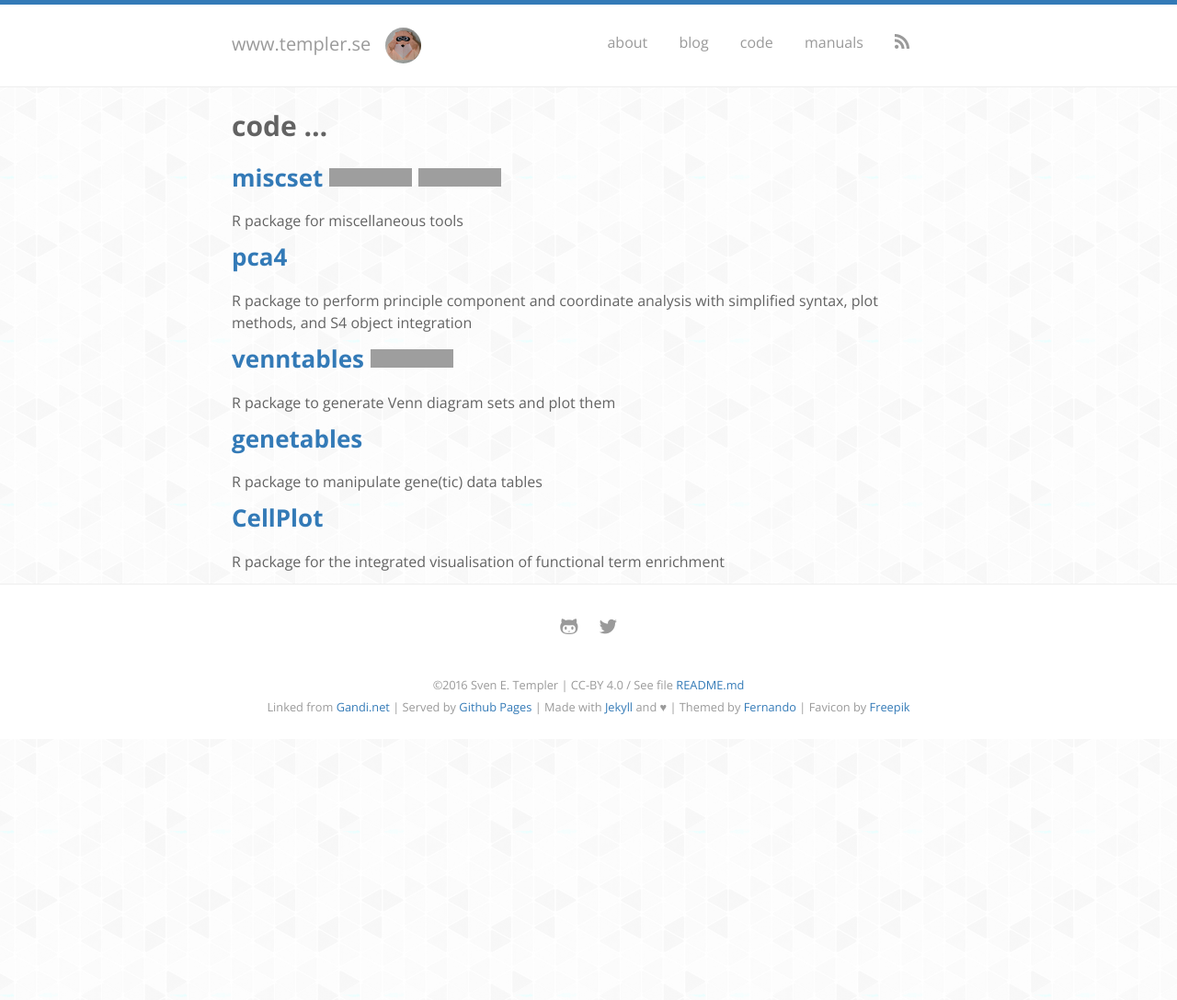
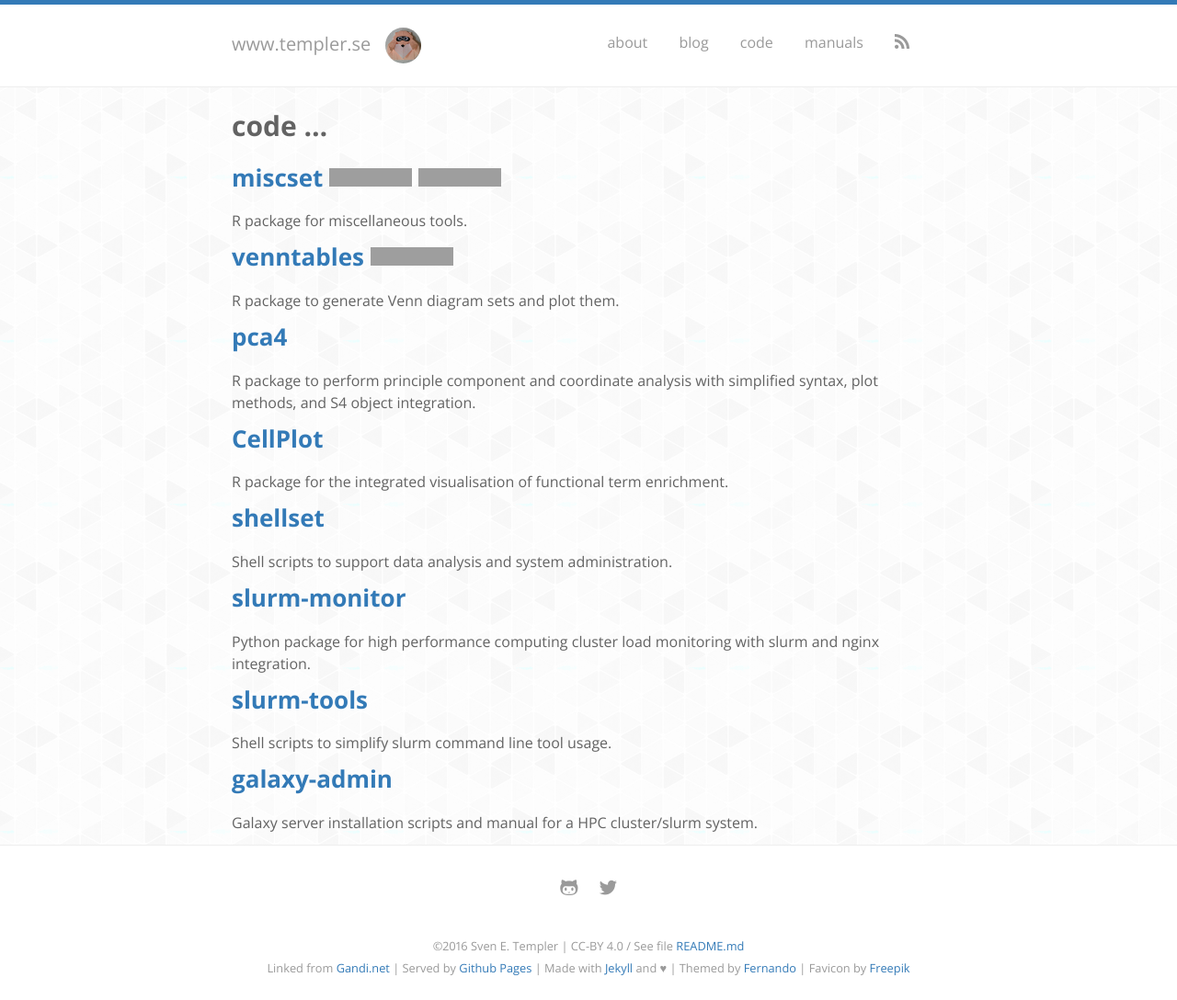
Before and after one commit to pmdbio/setempler.github.io, a Jekyll site: the page built from code/index.md, in a window 1280 px wide. Shown: the whole page at 92% size. Built offline with Jekyll 4.4.1, drawn with Linux system fonts in a browser that asks for light colours; nearby versions of some CDN libraries; some web fonts are replaced; before the commit the page ends 900 px from its top, so only the background shows below that; grey boxes are pictures that could not be loaded.

Commit message:
enhanced page: code

```diff
--- a/code/index.md
+++ b/code/index.md
@@ -5,28 +5,47 @@ layout: default
 # code ...
 
 ## [miscset][ms_gh]{:target="_blank"} [![travis][ms_tp]][ms_tr] [![cran][ms_cp]][ms_cran]
-R package for miscellaneous tools
+R package for miscellaneous tools.
+
+## [venntables][vt_gh]{:target="_blank"} [![travis][vt_tp]][vt_tr]
+R package to generate Venn diagram sets and plot them.
 
 ## [pca4][pc_gh]{:target="_blank"}
-R package to perform principle component and coordinate analysis with simplified syntax, plot methods, and S4 object integration
-
-## [venntables][vt_gh]{:target="_blank"} [![travis][vt_tp]][vt_tr]
-R package to generate Venn diagram sets and plot them
-
-## [genetables][gt_gh]{:target="_blank"}
-R package to manipulate gene(tic) data tables
+R package to perform principle component and coordinate analysis with simplified syntax, plot methods, and S4 object integration.
 
 ## [CellPlot][cp_gh]{:target="_blank"}
-R package for the integrated visualisation of functional term enrichment
+R package for the integrated visualisation of functional term enrichment.
+
+## [shellset][sh_gh]{:target="_blank"}
+Shell scripts to support data analysis and system administration.
+
+## [slurm-monitor][sm_gh]{:target="_blank"}
+Python package for high performance computing cluster load monitoring with slurm and nginx integration.
+
+## [slurm-tools][st_gh]{:target="_blank"}
+Shell scripts to simplify slurm command line tool usage.
+
+## [galaxy-admin][ga_gh]{:target="_blank"}
+Galaxy server installation scripts and manual for a HPC cluster/slurm system.
 
 [ms_gh]: https://github.com/setempler/miscset
 [ms_tp]: https://travis-ci.org/setempler/miscset.png?branch=master
 [ms_tr]: https://travis-ci.org/setempler/miscset
 [ms_cp]: http://www.r-pkg.org/badges/version/miscset
 [ms_cran]: http://cran.r-project.org/package=miscset
+
 [pc_gh]: https://github.com/setempler/pca4
+
+[sh_gh]: https://github.com/setempler/shellset
+
+[sm_gh]: https://github.com/mpg-age-bioinformatics/slurm-monitor
+
+[ga_gh]: https://github.com/mpg-age-bioinformatics/galaxy-admin
+
+[st_gh]: https://github.com/mpg-age-bioinformatics/slurm-tools
+
 [vt_gh]: https://github.com/setempler/venntables
 [vt_tp]: https://travis-ci.org/setempler/venntables.png?branch=master
 [vt_tr]: https://travis-ci.org/setempler/venntables
-[gt_gh]: https://github.com/setempler/genetables
+
 [cp_gh]: https://github.com/dieterich-lab/CellPlot
```
